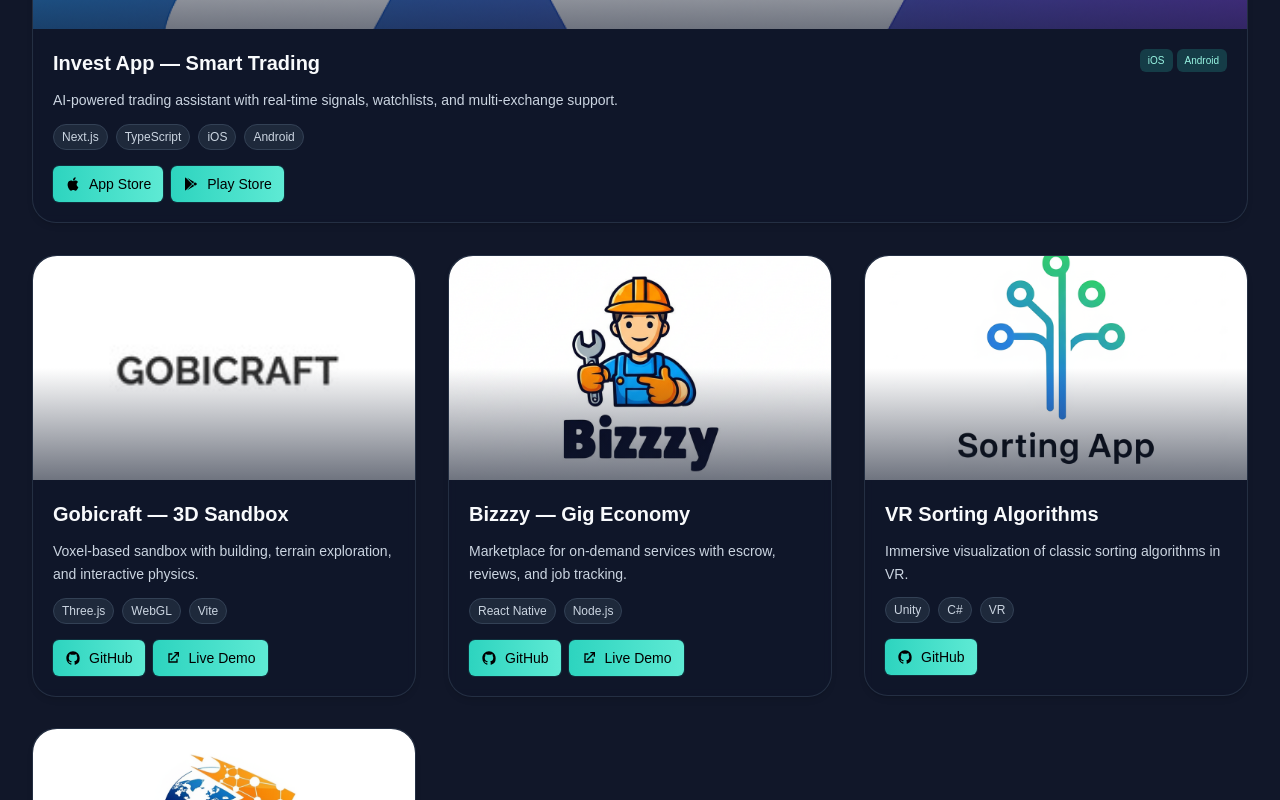
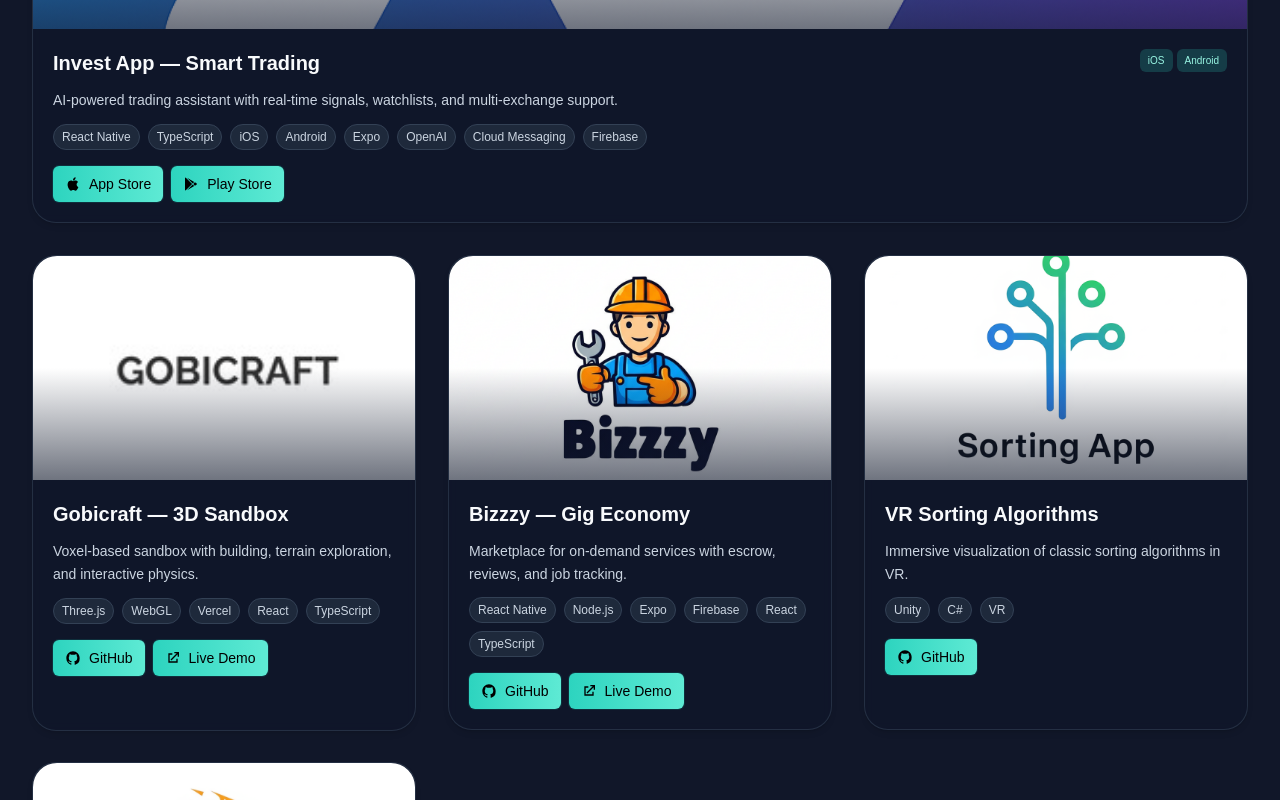
Before and after one commit to orchlonn/orchlon-portfolio, a Next.js app: page /projects in a window 1280 px wide. Shown: the part 480-1280 px from the top of the page. Built offline with nearby package versions, Linux system fonts and the light colour scheme.

Commit message:
small changes

```diff
--- a/src/app/projects/page.tsx
+++ b/src/app/projects/page.tsx
@@ -18,7 +18,16 @@ const ProjectSection = () => {
           title="Invest App — Smart Trading"
           image={InvestAppLogo}
           description="AI-powered trading assistant with real-time signals, watchlists, and multi-exchange support."
-          tags={["Next.js", "TypeScript", "iOS", "Android"]}
+          tags={[
+            "React Native",
+            "TypeScript",
+            "iOS",
+            "Android",
+            "Expo",
+            "OpenAI",
+            "Cloud Messaging",
+            "Firebase",
+          ]}
           appStoreLink="https://apps.apple.com/us/app/invest-ai-smart-trading/id6752223346"
           playStoreLink="https://apps.apple.com/us/app/invest-ai-smart-trading/id6752223346"
           featured
@@ -29,7 +38,7 @@ const ProjectSection = () => {
           title="Gobicraft — 3D Sandbox"
           image={GobicraftLogo}
           description="Voxel-based sandbox with building, terrain exploration, and interactive physics."
-          tags={["Three.js", "WebGL", "Vite"]}
+          tags={["Three.js", "WebGL", "Vercel", "React", "TypeScript"]}
           githubLink="https://github.com/orchlonn/gobicraft"
           demoLink="https://gobicraft.vercel.app/"
           className="animate-scale-in-delay"
@@ -39,10 +48,17 @@ const ProjectSection = () => {
           title="Bizzzy — Gig Economy"
           image={BizzzyLogo}
           description="Marketplace for on-demand services with escrow, reviews, and job tracking."
-          tags={["React Native", "Node.js"]}
+          tags={[
+            "React Native",
+            "Node.js",
+            "Expo",
+            "Firebase",
+            "React",
+            "TypeScript",
+          ]}
           githubLink="https://github.com/Bizzzy-software"
           demoLink="https://drive.google.com/file/d/1wuJXLsGQBIHQUbkEfV9y3TfLk_BmVOU-/view?usp=sharing"
-          className="animate-scale-in-delay"
+          className="animate-scale-in-delay-2"
         />
 
         <ProjectCard
@@ -51,14 +67,14 @@ const ProjectSection = () => {
           description="Immersive visualization of classic sorting algorithms in VR."
           tags={["Unity", "C#", "VR"]}
           githubLink="https://github.com/CS-466-group-4/VR-Sorting-app"
-          className="animate-fade-in-delay"
+          className="animate-fade-in-delay-2"
         />
 
         <ProjectCard
           title="Logistics Landing Page"
           image={LogisticCompanyLogo}
           description="High-converting landing page for a logistics company with modern branding."
-          tags={["Next.js", "Tailwind"]}
+          tags={["Next.js", "Tailwind", "Vercel", "React", "TypeScript"]}
           demoLink="https://andjintrans.vercel.app/"
           githubLink="https://github.com/orchlonn/Andjintrans"
           className="animate-fade-in-delay-2"
```
